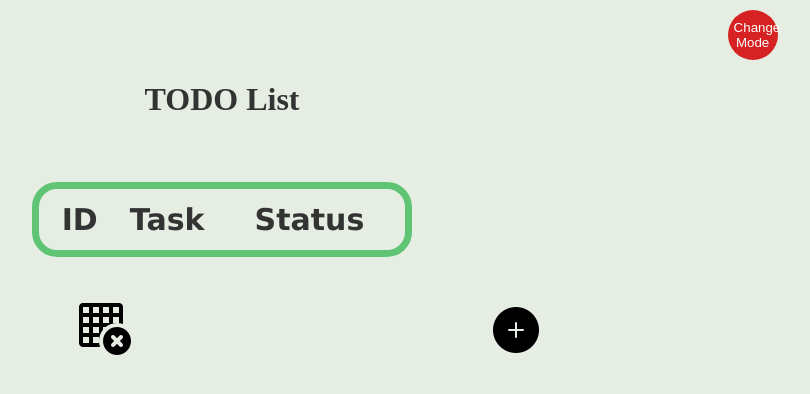
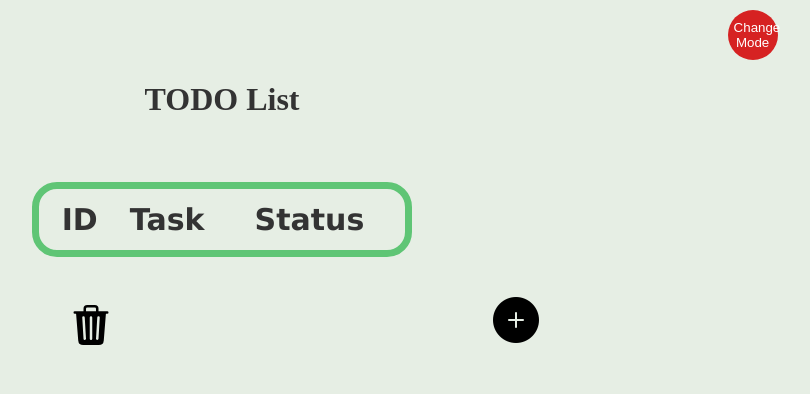
Before and after one commit to dvirlabs/todo-app-backend, a FastAPI app: page / in a window 1280 px wide. Shown: the top 394 px of the page, without its empty margins (418-1228 px from the left). Run offline with FastAPI, Linux system fonts and the light colour scheme; data that the repository does not hold is empty; some libraries are stand-ins or nearby versions.

Commit message:
change button icon

```diff
--- a/index.html
+++ b/index.html
@@ -26,7 +26,9 @@
                 <img src="\static\imges\add-button.png" alt="Button Image">
             </button>
             <button type="button" onclick="clearTable()" class="btn" id="clear_table-btn">
-                <img src="\static\imges\clear-table.png" alt="Button Image">
+                <svg xmlns="http://www.w3.org/2000/svg" fill="currentColor" id="clear-icon" class="bi bi-trash3-fill" viewBox="0 0 16 16">
+                    <path d="M11 1.5v1h3.5a.5.5 0 0 1 0 1h-.538l-.853 10.66A2 2 0 0 1 11.115 16h-6.23a2 2 0 0 1-1.994-1.84L2.038 3.5H1.5a.5.5 0 0 1 0-1H5v-1A1.5 1.5 0 0 1 6.5 0h3A1.5 1.5 0 0 1 11 1.5Zm-5 0v1h4v-1a.5.5 0 0 0-.5-.5h-3a.5.5 0 0 0-.5.5ZM4.5 5.029l.5 8.5a.5.5 0 1 0 .998-.06l-.5-8.5a.5.5 0 1 0-.998.06Zm6.53-.528a.5.5 0 0 0-.528.47l-.5 8.5a.5.5 0 0 0 .998.058l.5-8.5a.5.5 0 0 0-.47-.528ZM8 4.5a.5.5 0 0 0-.5.5v8.5a.5.5 0 0 0 1 0V5a.5.5 0 0 0-.5-.5Z"/>
+                  </svg>
             </button>
     </body>
 </html>
--- a/static/style.css
+++ b/static/style.css
@@ -88,6 +88,11 @@ td:hover{
     transform: scale(1.1);
 }
 
+#clear-icon{
+    height: 40px;
+    width: 40px;
+}
+
 .btn{
     margin-top: 30px;
 }
```
